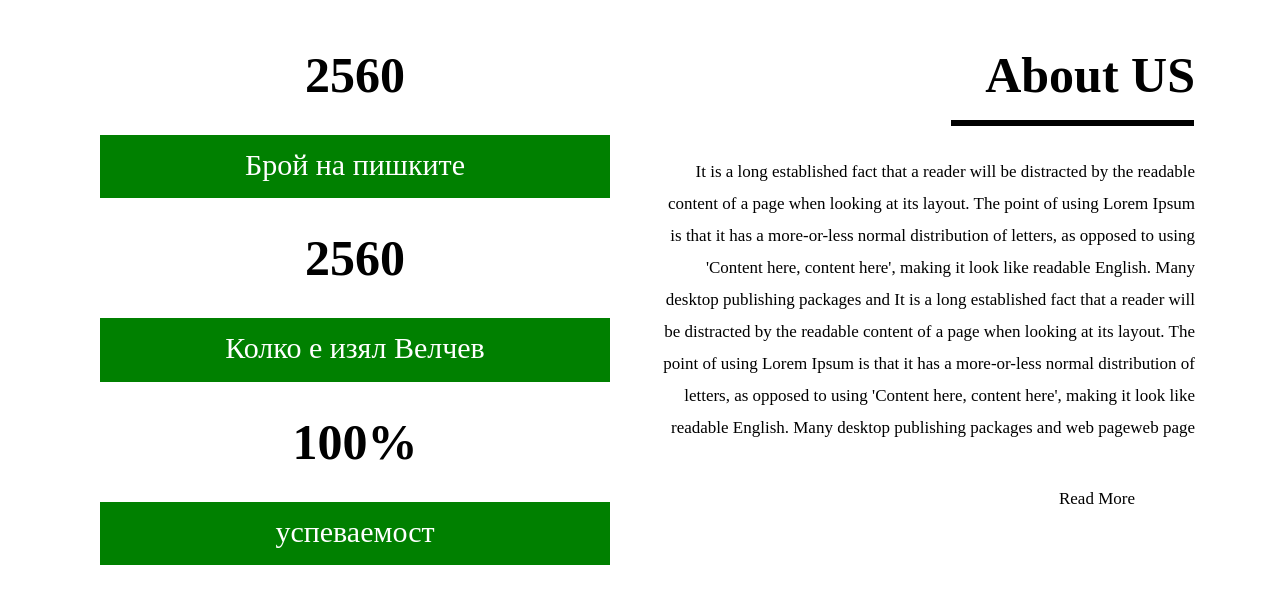
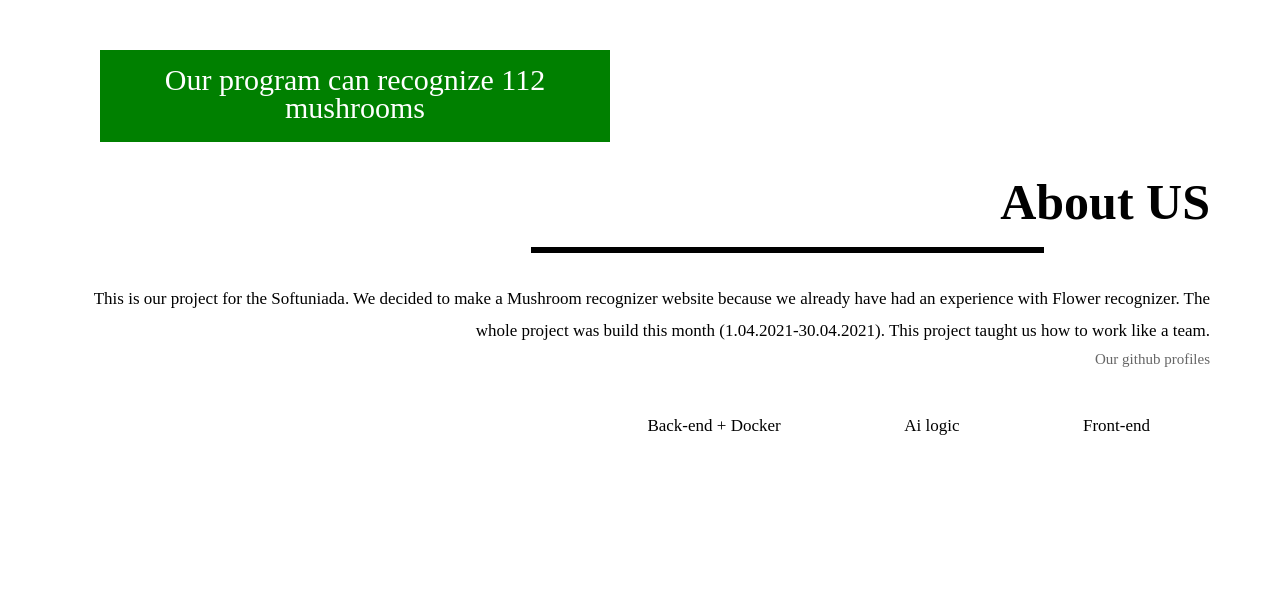
Before and after one commit to ziruzavar/MushroomXpert, a Django app: page /about in a window 1280 px wide. Shown: the part 100-704 px from the top of the page. Run offline with Django 3.2, Linux system fonts and the light colour scheme; some libraries are stand-ins or nearby versions.

Commit message:
Adding the Ai logic

```diff
--- a/templates/about.html
+++ b/templates/about.html
@@ -6,36 +6,23 @@
                <div class="col-xl-6 col-lg-6 col-md-6 col-sm-12">
                   <div class="col-xl-12 col-lg-12 col-md-12 col-sm-12">
                      <div class="about-box">
-                        <h2>2560</h2>
                         <div class="white-bg">
-                           <span>Брой на пишките</span>
-                        </div>
-                     </div>
-                  </div>
-                  <div class="col-xl-12 col-lg-12 col-md-12 col-sm-12">
-                     <div class="about-box">
-                        <h2>2560</h2>
-                        <div class="white-bg">
-                           <span>Колко е изял Велчев</span>
-                        </div>
-                     </div>
-                  </div>
-                  <div class="col-xl-12 col-lg-12 col-md-12 col-sm-12">
-                     <div class="about-box">
-                        <h2>100%</h2>
-                        <div class="white-bg">
-                           <span>успеваемост</span>
+                           <span>Our program can recognize 112 mushrooms</span>
                         </div>
                      </div>
                   </div>
                </div>
-               <div class="col-xl-6 col-lg-6 col-md-6 col-sm-12">
                   <div class="about-box">
                      <div class="titlepage">
                         <h2>About US</h2>
-                        <span>It is a long established fact that a reader will be distracted by the readable content of a page when looking at its layout. The point of using Lorem Ipsum is that it has a more-or-less normal distribution of letters, as opposed to using 'Content here, content here', making it look like readable English. Many desktop publishing packages and It is a long established fact that a reader will be distracted by the readable content of a page when looking at its layout. The point of using Lorem Ipsum is that it has a more-or-less normal distribution of letters, as opposed to using 'Content here, content here', making it look like readable English. Many desktop publishing packages and web pageweb page</span>
+                        <span>This is our project for the Softuniada. We decided to make a Mushroom recognizer website
+                        because we already have had an experience with Flower recognizer. The whole project was build this month
+                        (1.04.2021-30.04.2021). This project taught us how to work like a team.</span>
                         <div class="read-more">
-                           <a  href="#">Read More</a>
+                           <p>Our github profiles</p>
+                           <a href="https://github.com/ziruzavar">Back-end + Docker</a>
+                           <a href="https://github.com/SpectraPhantom02" >Ai logic</a>
+                           <a href="https://github.com/DimitarPetroww">Front-end</a>
                         </div>
                      </div>
                   </div>
```
